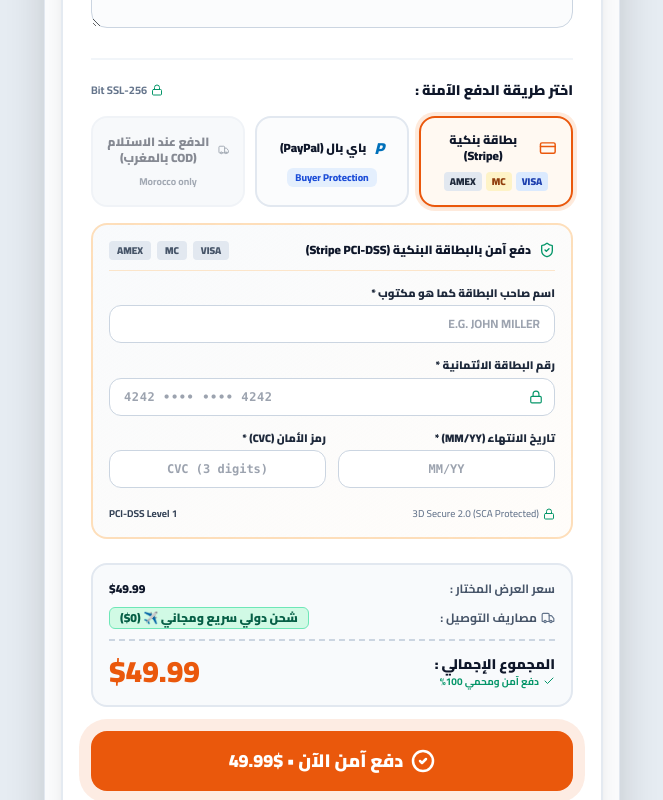
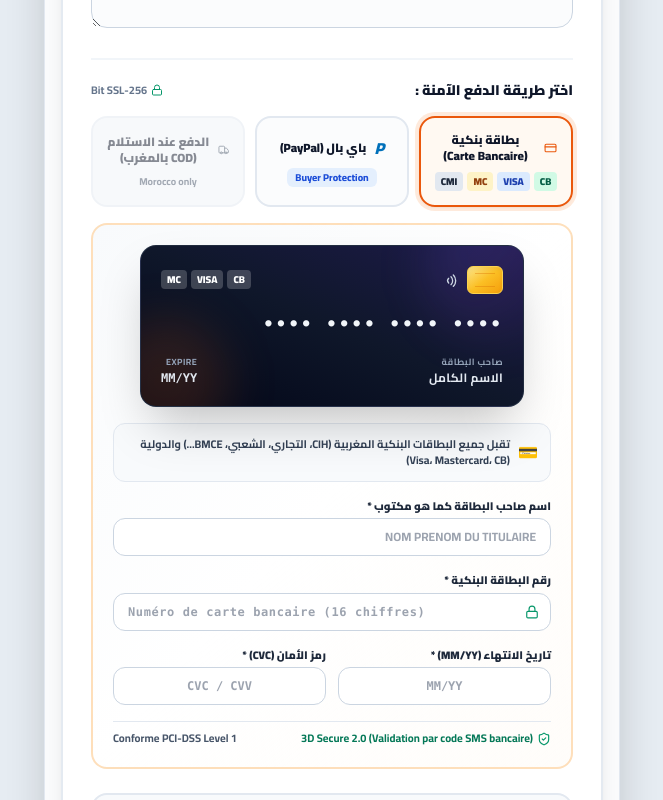
Before and after one commit to haitem4/cod-landing-maroc, a Next.js app: page / in a window 1280 px wide. Shown: the part 4020-4820 px from the top of the page, without its empty margins (308-971 px from the left). Built offline with nearby package versions, Linux system fonts and the light colour scheme; no server answers.

Commit message:
feat(payment): enhance Carte Bancaire with interactive virtual card preview and Moroccan & international bank support

```diff
--- a/app/confirmation/ConfirmationClient.tsx
+++ b/app/confirmation/ConfirmationClient.tsx
@@ -158,7 +158,7 @@
                   {isStripe && (
                     <>
                       <CreditCard className="w-3.5 h-3.5 text-blue-600" />
-                      <span>{order.cardBrand || "Card"} {order.cardLast4 ? `•••• ${order.cardLast4}` : "(Stripe)"}</span>
+                      <span>{isArabic ? "بطاقة بنكية" : "Carte Bancaire"} ({order.cardBrand || "CB"} {order.cardLast4 ? `•••• ${order.cardLast4}` : ""})</span>
                     </>
                   )}
                   {isPaypal && (
--- a/components/OrderSection.tsx
+++ b/components/OrderSection.tsx
@@ -734,7 +734,7 @@
           </div>
 
           <div className="grid grid-cols-1 sm:grid-cols-3 gap-2.5">
-            {/* Stripe Card Option */}
+            {/* Carte Bancaire Option */}
             <button
               type="button"
               onClick={() => setPaymentMethod("stripe")}
@@ -747,13 +747,14 @@
               <div className="flex items-center gap-2">
                 <CreditCard className={`w-5 h-5 ${paymentMethod === "stripe" ? "text-orange-600" : "text-slate-600"}`} />
                 <span className="text-xs font-black text-slate-900">
-                  {t.stripeCardTab}
+                  {lang === "ar" ? "بطاقة بنكية (Carte Bancaire)" : "Carte Bancaire / Credit Card"}
                 </span>
               </div>
               <div className="flex items-center gap-1">
+                <span className="text-[10px] font-black px-1.5 py-0.5 rounded bg-emerald-100 text-emerald-800">CB</span>
                 <span className="text-[10px] font-black px-1.5 py-0.5 rounded bg-blue-100 text-blue-800">VISA</span>
                 <span className="text-[10px] font-black px-1.5 py-0.5 rounded bg-amber-100 text-amber-800">MC</span>
-                <span className="text-[10px] font-black px-1.5 py-0.5 rounded bg-slate-200 text-slate-800">AMEX</span>
+                <span className="text-[10px] font-black px-1.5 py-0.5 rounded bg-slate-200 text-slate-800">CMI</span>
               </div>
             </button>
 
@@ -803,35 +804,89 @@
             </button>
           </div>
 
-          {/* TAB 1: STRIPE CREDIT CARD FORM */}
+          {/* TAB 1: CARTE BANCAIRE INTERACTIVE FORM */}
           {paymentMethod === "stripe" && (
-            <div className="p-4 rounded-2xl bg-gradient-to-br from-slate-50 to-orange-50/30 border-2 border-orange-200/80 space-y-3.5 animate-fadeIn">
-              <div className="flex items-center justify-between border-b border-orange-200/60 pb-2.5">
-                <div className="flex items-center gap-2">
-                  <ShieldCheck className="w-4 h-4 text-emerald-600" />
-                  <span className="text-xs font-black text-slate-900">
-                    {lang === "ar" ? "دفع آمن بالبطاقة البنكية (Stripe PCI-DSS)" : "Secure Credit Card Checkout (Stripe)"}
-                  </span>
+            <div className="p-4 sm:p-5 rounded-2xl bg-gradient-to-br from-slate-50 via-white to-orange-50/30 border-2 border-orange-200/80 space-y-4 animate-fadeIn">
+              {/* Virtual Carte Bancaire Visual Mockup */}
+              <div className="w-full max-w-sm mx-auto bg-gradient-to-tr from-slate-950 via-slate-900 to-indigo-950 text-white rounded-2xl p-4 sm:p-5 shadow-2xl border border-slate-700/60 relative overflow-hidden select-none">
+                {/* Hologram Sheen */}
+                <div className="absolute -top-12 -right-12 w-36 h-36 bg-gradient-to-br from-indigo-500/20 via-purple-500/10 to-transparent rounded-full blur-xl pointer-events-none" />
+                <div className="absolute -bottom-10 -left-10 w-32 h-32 bg-orange-500/15 rounded-full blur-xl pointer-events-none" />
+
+                <div className="flex items-center justify-between mb-4 relative z-10">
+                  <div className="flex items-center gap-2">
+                    {/* EMV Gold Chip */}
+                    <div className="w-9 h-7 bg-gradient-to-br from-amber-200 via-amber-400 to-amber-500 rounded-md border border-amber-300 shadow-inner flex items-center justify-center relative">
+                      <div className="w-5 h-3.5 border-t border-b border-amber-600/40 rounded-xs" />
+                    </div>
+                    {/* Contactless waves icon */}
+                    <svg className="w-4 h-4 text-slate-300" viewBox="0 0 24 24" fill="none" stroke="currentColor" strokeWidth="2">
+                      <path d="M8.5 16.5a5 5 0 0 1 0-7" strokeLinecap="round" />
+                      <path d="M12 19a8.5 8.5 0 0 0 0-12" strokeLinecap="round" />
+                      <path d="M15.5 21.5a12 12 0 0 0 0-17" strokeLinecap="round" />
+                    </svg>
+                  </div>
+
+                  {/* Card Brand Logo */}
+                  <div className="flex items-center gap-1.5">
+                    {detectedBrand === "visa" && (
+                      <span className="font-black italic text-lg sm:text-xl tracking-wider text-white">VISA</span>
+                    )}
+                    {detectedBrand === "mastercard" && (
+                      <div className="flex items-center -space-x-2">
+                        <div className="w-6 h-6 rounded-full bg-[#EB001B] opacity-90 shadow-xs" />
+                        <div className="w-6 h-6 rounded-full bg-[#F79E1B] opacity-90 shadow-xs" />
+                      </div>
+                    )}
+                    {detectedBrand === "amex" && (
+                      <span className="font-black text-xs px-2 py-0.5 rounded bg-sky-500 text-white tracking-widest">AMEX</span>
+                    )}
+                    {detectedBrand === "unknown" && (
+                      <div className="flex items-center gap-1">
+                        <span className="text-[10px] font-black px-1.5 py-0.5 rounded bg-white/20 text-white">CB</span>
+                        <span className="text-[10px] font-black px-1.5 py-0.5 rounded bg-white/20 text-white">VISA</span>
+                        <span className="text-[10px] font-black px-1.5 py-0.5 rounded bg-white/20 text-white">MC</span>
+                      </div>
+                    )}
+                  </div>
                 </div>
-                <div className="flex items-center gap-1.5">
-                  <span className={`text-[10px] font-black px-2 py-0.5 rounded transition-all ${
-                    detectedBrand === "visa" ? "bg-blue-600 text-white shadow-xs" : "bg-slate-200 text-slate-600"
-                  }`}>
-                    VISA
-                  </span>
-                  <span className={`text-[10px] font-black px-2 py-0.5 rounded transition-all ${
-                    detectedBrand === "mastercard" ? "bg-red-600 text-white shadow-xs" : "bg-slate-200 text-slate-600"
-                  }`}>
-                    MC
-                  </span>
-                  <span className={`text-[10px] font-black px-2 py-0.5 rounded transition-all ${
-                    detectedBrand === "amex" ? "bg-sky-600 text-white shadow-xs" : "bg-slate-200 text-slate-600"
-                  }`}>
-                    AMEX
-                  </span>
+
+                {/* Card Number */}
+                <div className="mb-4 relative z-10">
+                  <div className="font-mono text-base sm:text-lg font-bold tracking-widest text-slate-100 drop-shadow-sm">
+                    {cardData.number || "•••• •••• •••• ••••"}
+                  </div>
+                </div>
+
+                {/* Holder & Expiry */}
+                <div className="flex items-end justify-between text-xs relative z-10">
+                  <div className="truncate max-w-[190px]">
+                    <span className="text-[9px] uppercase tracking-wider text-slate-400 block font-bold">
+                      {lang === "ar" ? "صاحب البطاقة" : "Titulaire"}
+                    </span>
+                    <span className="font-bold tracking-wide uppercase text-slate-200 truncate block">
+                      {cardData.holderName || (lang === "ar" ? "الاسم الكامل" : "NOM PRENOM")}
+                    </span>
+                  </div>
+
+                  <div className="text-right flex-shrink-0">
+                    <span className="text-[9px] uppercase tracking-wider text-slate-400 block font-bold">
+                      Expire
+                    </span>
+                    <span className="font-mono font-bold text-slate-200">
+                      {cardData.expiry || "MM/YY"}
+                    </span>
+                  </div>
                 </div>
               </div>
 
+              {/* Accepted Banks Reassurance Banner */}
+              <div className="p-3 rounded-xl bg-slate-50 border border-slate-200 text-[11px] text-slate-700 font-bold flex items-center gap-2">
+                <span className="text-base">💳</span>
+                <span>{t.cardBanksNotice}</span>
+              </div>
+
+              {/* Card Inputs */}
               <div>
                 <label htmlFor="card-holderName" className="block text-[11px] font-black text-slate-800 mb-1">
                   {t.cardHolderLabel}
@@ -842,7 +897,7 @@
                   name="holderName"
                   value={cardData.holderName}
                   onChange={handleCardChange}
-                  placeholder="e.g. JOHN MILLER"
+                  placeholder="NOM PRENOM DU TITULAIRE"
                   className="w-full px-3.5 py-2.5 rounded-xl border border-slate-300 text-xs font-bold uppercase bg-white focus:outline-none focus:ring-3 focus:ring-orange-500/20"
                 />
                 {cardErrors.holderName && (
@@ -862,7 +917,7 @@
                     name="number"
                     value={cardData.number}
                     onChange={handleCardChange}
-                    placeholder="4242 •••• •••• 4242"
+                    placeholder="Numéro de carte bancaire (16 chiffres)"
                     dir="ltr"
                     maxLength={19}
                     className="w-full px-3.5 py-2.5 rounded-xl border border-slate-300 text-xs font-mono font-bold tracking-wider bg-white focus:outline-none focus:ring-3 focus:ring-orange-500/20"
@@ -909,7 +964,7 @@
                     name="cvc"
                     value={cardData.cvc}
                     onChange={handleCardChange}
-                    placeholder="CVC (3 digits)"
+                    placeholder="CVC / CVV"
                     dir="ltr"
                     maxLength={4}
                     className="w-full px-3.5 py-2.5 rounded-xl border border-slate-300 text-xs font-mono font-bold text-center bg-white focus:outline-none focus:ring-3 focus:ring-orange-500/20"
@@ -920,12 +975,12 @@
                 </div>
               </div>
 
-              <div className="pt-1 flex items-center justify-between text-[10px] text-slate-500 font-medium">
-                <span className="flex items-center gap-1">
-                  <Lock className="w-3 h-3 text-emerald-600" />
-                  <span>3D Secure 2.0 (SCA Protected)</span>
+              <div className="pt-2 flex flex-col sm:flex-row items-center justify-between gap-1 text-[11px] text-slate-500 font-medium border-t border-slate-200">
+                <span className="flex items-center gap-1 text-emerald-700 font-bold">
+                  <ShieldCheck className="w-3.5 h-3.5 text-emerald-600" />
+                  <span>3D Secure 2.0 (Validation par code SMS bancaire)</span>
                 </span>
-                <span className="font-bold text-slate-700">PCI-DSS Level 1</span>
+                <span className="font-bold text-slate-600">Conforme PCI-DSS Level 1</span>
               </div>
             </div>
           )}
@@ -1114,8 +1169,8 @@
                 <span>
                   {paymentMethod === "stripe"
                     ? (lang === "ar"
-                        ? `دفع آمن الآن • ${isMorocco ? `${totalAmount} DH` : `$${totalAmount.toFixed(2)}`}`
-                        : `Pay Securely Now • ${isMorocco ? `${totalAmount} DH` : `$${totalAmount.toFixed(2)}`}`)
+                        ? `دفع آمن بالبطاقة البنكية • ${isMorocco ? `${totalAmount} DH` : `$${totalAmount.toFixed(2)}`}`
+                        : `Payer par Carte Bancaire • ${isMorocco ? `${totalAmount} DH` : `$${totalAmount.toFixed(2)}`}`)
                     : t.ctaButton}
                 </span>
               </>
--- a/lib/content.ts
+++ b/lib/content.ts
@@ -208,13 +208,14 @@
 
     // Payment methods
     paymentMethodTitle: "اختر طريقة الدفع الآمنة :",
-    stripeCardTab: "بطاقة بنكية (Stripe)",
+    stripeCardTab: "بطاقة بنكية (Carte Bancaire / فيزا / ماستركارد)",
     paypalTab: "باي بال (PayPal)",
     codTab: "الدفع عند الاستلام (COD بالمغرب)",
-    cardNumberLabel: "رقم البطاقة الائتمانية *",
+    cardNumberLabel: "رقم البطاقة البنكية *",
     cardExpiryLabel: "تاريخ الانتهاء (MM/YY) *",
     cardCvcLabel: "رمز الأمان (CVC) *",
     cardHolderLabel: "اسم صاحب البطاقة كما هو مكتوب *",
+    cardBanksNotice: "تقبل جميع البطاقات البنكية المغربية (CIH، التجاري، الشعبي، BMCE...) والدولية (Visa، Mastercard، CB)",
 
     // Security Badges
     securityBadgeSSL: "تشفير بنكي 256-Bit SSL",
@@ -346,13 +347,14 @@
 
     // Payment methods
     paymentMethodTitle: "Select Secure Payment Method :",
-    stripeCardTab: "Credit / Debit Card (Stripe)",
+    stripeCardTab: "Carte Bancaire / Credit Card (CB, Visa, Mastercard)",
     paypalTab: "PayPal",
     codTab: "Cash on Delivery (Morocco)",
     cardNumberLabel: "Card Number *",
     cardExpiryLabel: "Expiration (MM/YY) *",
     cardCvcLabel: "Security Code (CVC) *",
     cardHolderLabel: "Cardholder Name *",
+    cardBanksNotice: "All Moroccan bank cards (CIH, Attijari, BCP, BMCE...) & international cards (Visa, Mastercard, CB, Amex) accepted",
 
     // Security Badges
     securityBadgeSSL: "256-Bit Bank-Grade SSL Encryption",
--- a/lib/googleSheet.ts
+++ b/lib/googleSheet.ts
@@ -74,7 +74,10 @@
       size: order.size,
       qty: order.qty,
       total: `${order.total} ${order.currency}`,
-      paymentMethod: order.paymentMethod?.toUpperCase() || "COD",
+      paymentMethod:
+        order.paymentMethod?.toLowerCase() === "stripe"
+          ? `CARTE BANCAIRE (${order.cardBrand || "CB"})`
+          : order.paymentMethod?.toUpperCase() || "COD",
       paymentStatus: order.paymentStatus === "paid" ? "🟢 Payé" : "🟡 En attente",
       transactionId: order.transactionId || "",
       status: order.paymentStatus === "paid" ? "🔵 Confirmé" : "🟡 Nouveau",
```
